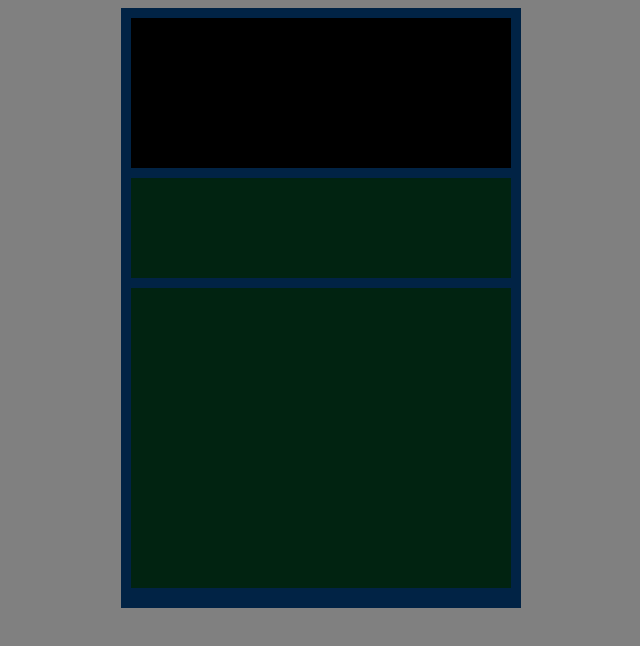
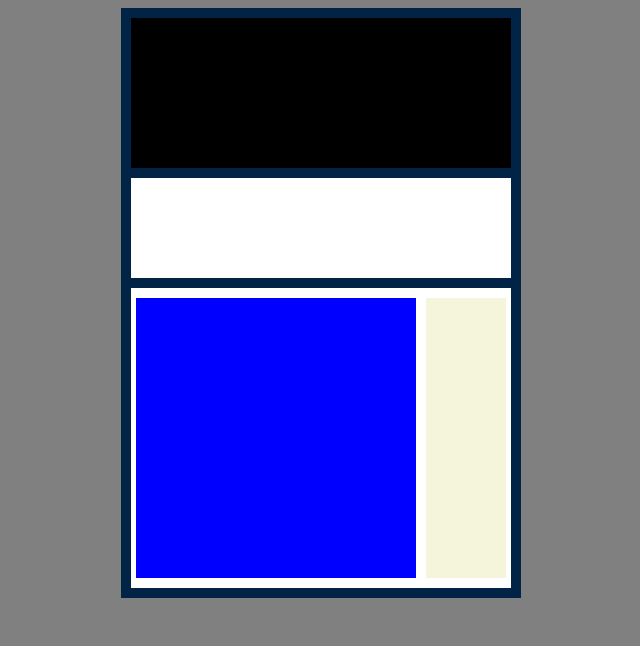
Before and after one commit to cshutchinson/rainbox, a plain HTML site: page index.html in a window 1280 px wide. Shown: the whole page, without its empty margins (319-959 px from the left). Drawn offline with Linux system fonts and the light colour scheme.

Commit message:
adding number buttons to html

```diff
--- a/index.html
+++ b/index.html
@@ -14,12 +14,14 @@
 
       </div>
       <div class="bottom">
-        <!-- <div class="numbers">
+        <div class="numbers">
+          <!-- <div class="button">1</div>
+          <div class="button">2</div>
+          <div class="button">3</div>
+          <div class="button">4</div> -->
+        </div><div class="operators">
 
         </div>
-        <div class="operators">
-
-        </div> -->
       </div>
 
     </div>
--- a/style.css
+++ b/style.css
@@ -3,7 +3,7 @@ body {
 }
 .rainbox {
   width: 400px;
-  height: 600px;
+  height: 590px;
   margin: 0 auto;
   background-color: #012345;
 }
@@ -22,23 +22,8 @@ body {
   top: 20px;
   width: 380px;
   height: 100px;
-  background-color: #012311;
+  background-color: white;
   margin: 0 auto;
-}
-
-.numbers {
-  top: 20px;
-  width: 300px;
-  height: 300px;
-  background-color: #012311;
-  margin: 10px;
-}
-
-.operators {
-  width: 80px;
-  height: 300px;
-  background-color: #012311;
-  margin: 10px;
 }
 .bottom {
   position: relative;
@@ -46,6 +31,34 @@ body {
   width: 380px;
   height: 300px;
   margin: 10px;
-  background-color: #012311;
+  background-color: white;
+  float: left;
+}
+.numbers {
+  position: relative;
+  display: inline-block;
+  top: 5px;
+  width: 280px;
+  height: 280px;
+  background-color: blue;
+  margin: 5px;
+  z-index: 10;
+}
+.operators {
+  position: relative;
+  display: inline-block;
+  top: 5px;
+  width: 80px;
+  height: 280px;
+  background-color: beige;
+  margin: 5px;
+}
 
+.button {
+  position: relative;
+  width: 25px;
+  height: 25px;
+  background-color: black;
+  text-align: center;
+  color: white;
 }
```
